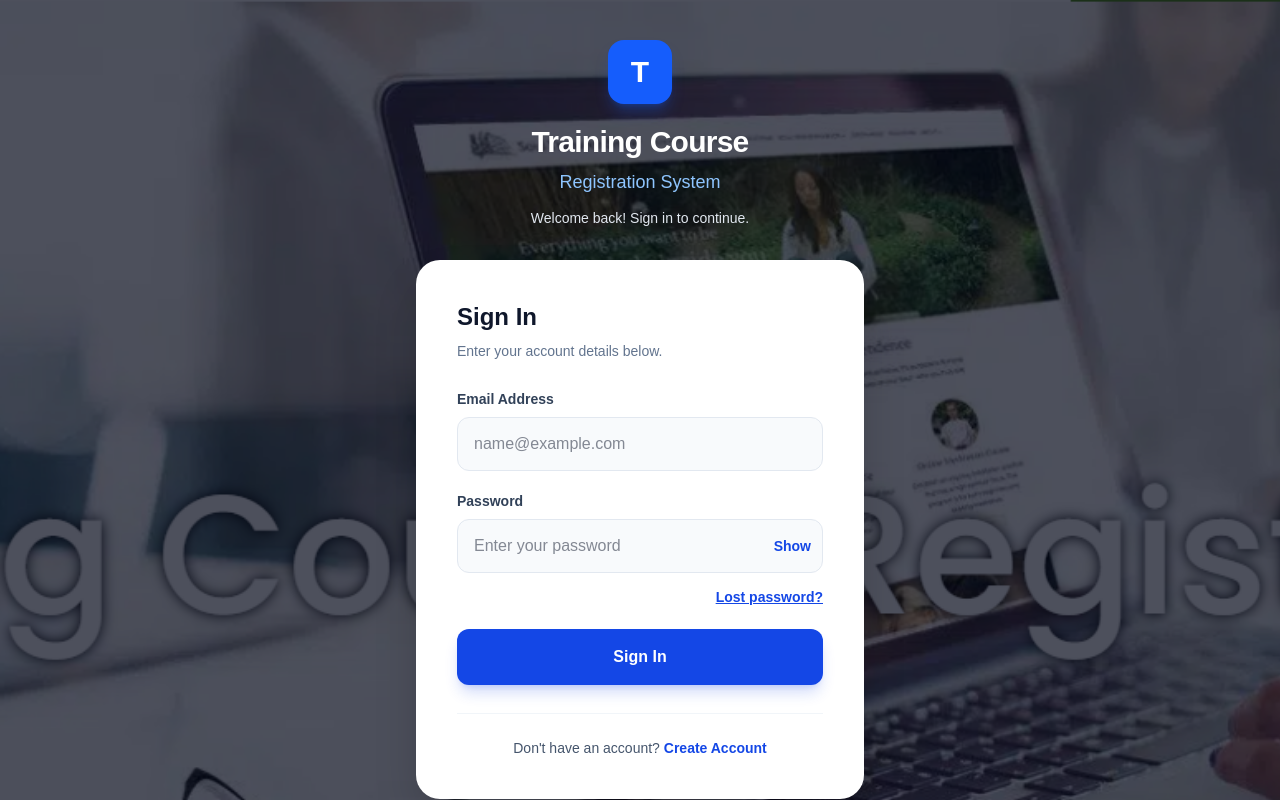
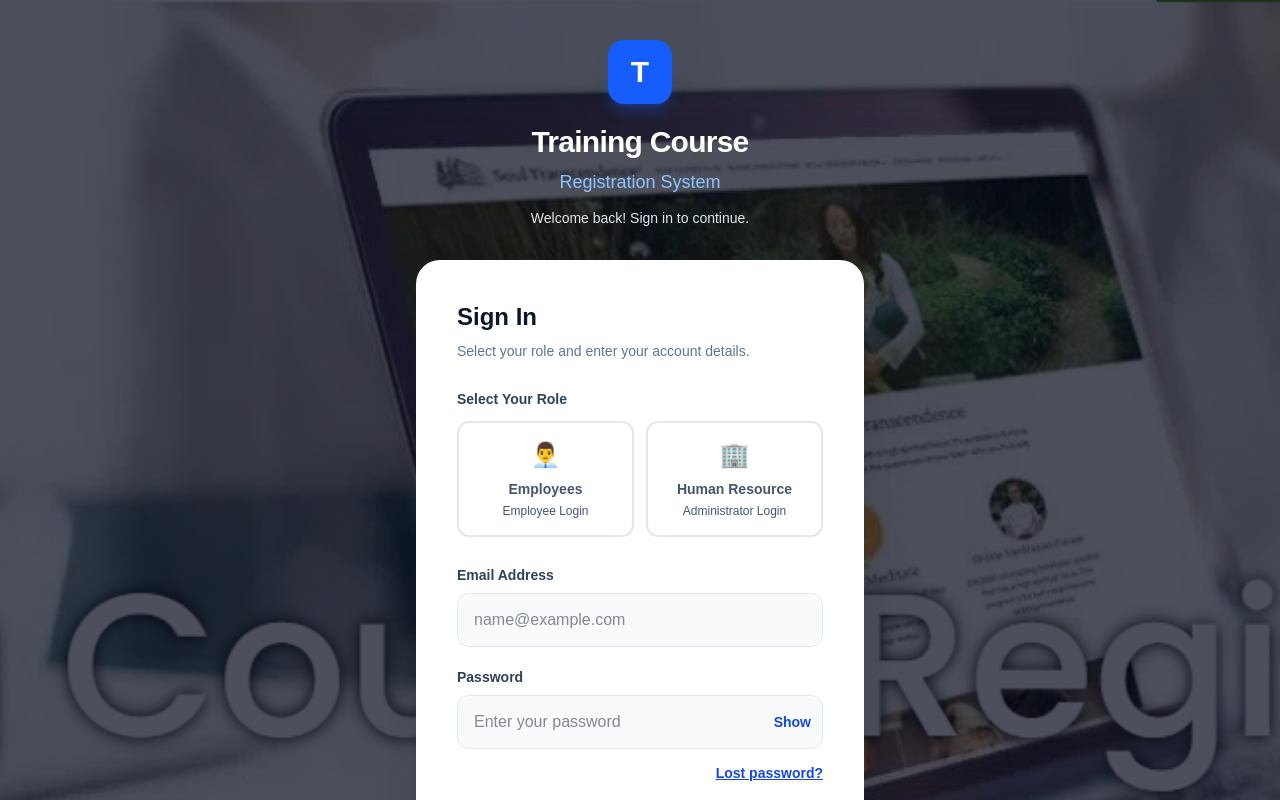
Before and after one commit to 0790192591/training-course-registration, a Next.js app in the folder frontend/: page /login in a window 1280 px wide. Shown: the top 800 px of the page. Built offline with nearby package versions, Linux system fonts and the light colour scheme; no server answers.

Commit message:
Add employee and human resource login roles

```diff
--- a/frontend/app/login/page.tsx
+++ b/frontend/app/login/page.tsx
@@ -1,13 +1,16 @@
 
 "use client";
 
-import { useState } from "react";
+import { useState, type FormEvent } from "react";
 import { supabase } from "../../lib/supabase";
 import { useRouter } from "next/navigation";
+
+type UserRole = "employee" | "admin";
 
 export default function LoginPage() {
   const router = useRouter();
 
+  const [selectedRole, setSelectedRole] = useState<UserRole | "">("");
   const [email, setEmail] = useState("");
   const [password, setPassword] = useState("");
   const [message, setMessage] = useState("");
@@ -16,13 +19,21 @@ export default function LoginPage() {
   const [resetLoading, setResetLoading] = useState(false);
   const [showPassword, setShowPassword] = useState(false);
 
-  async function handleLogin(e: React.FormEvent<HTMLFormElement>) {
+  async function handleLogin(e: FormEvent<HTMLFormElement>) {
     e.preventDefault();
+
     setMessage("");
     setResetMessage("");
+
+    if (!selectedRole) {
+      setMessage("Please select Employees or Human Resource first.");
+      return;
+    }
+
     setLoading(true);
 
     try {
+      // Authenticate user with Supabase
       const { data, error } = await supabase.auth.signInWithPassword({
         email: email.trim(),
         password,
@@ -36,10 +47,12 @@ export default function LoginPage() {
       const token = data.session?.access_token;
 
       if (!token) {
+        await supabase.auth.signOut();
         setMessage("Unable to get your login session. Please try again.");
         return;
       }
 
+      // Get the real user role from Django backend
       const response = await fetch(
         "https://training-course-registration.onrender.com/api/me/",
         {
@@ -53,6 +66,7 @@ export default function LoginPage() {
 
       if (!response.ok) {
         await supabase.auth.signOut();
+
         setMessage(
           "Unable to identify your account role. Please contact the administrator."
         );
@@ -61,6 +75,19 @@ export default function LoginPage() {
 
       const user = await response.json();
 
+      // Check the actual role against the selected login role
+      if (user.role !== selectedRole) {
+        await supabase.auth.signOut();
+
+        setMessage(
+          selectedRole === "admin"
+            ? "Access denied. This account is not registered as Human Resource."
+            : "Access denied. This account is not registered as an Employee."
+        );
+        return;
+      }
+
+      // Redirect according to the verified role
       if (user.role === "admin") {
         router.replace("/admin");
       } else if (user.role === "employee") {
@@ -74,8 +101,9 @@ export default function LoginPage() {
       router.refresh();
     } catch (error) {
       console.error("Login error:", error);
+
       setMessage(
-        "Unable to connect. Please check the servers and try again."
+        "Unable to connect. Please check your internet connection and try again."
       );
     } finally {
       setLoading(false);
@@ -113,6 +141,7 @@ export default function LoginPage() {
       );
     } catch (error) {
       console.error("Password reset error:", error);
+
       setResetMessage(
         "Unable to send the reset email. Please try again."
       );
@@ -124,11 +153,15 @@ export default function LoginPage() {
   return (
     <main
       className="relative flex min-h-screen items-center justify-center overflow-hidden bg-cover bg-center bg-no-repeat px-4 py-10"
-      style={{ backgroundImage: "url('/login-background.png')" }}
+      style={{
+        backgroundImage: "url('/login-background.png')",
+      }}
     >
       <div className="absolute inset-0 bg-slate-950/70" />
 
       <div className="relative z-10 w-full max-w-md">
+
+        {/* Header */}
         <div className="mb-8 text-center">
           <div className="mx-auto mb-5 flex h-16 w-16 items-center justify-center rounded-2xl bg-blue-600 text-3xl font-bold text-white shadow-lg shadow-blue-600/30">
             T
@@ -147,18 +180,90 @@ export default function LoginPage() {
           </p>
         </div>
 
+        {/* Login Card */}
         <div className="rounded-3xl border border-white/20 bg-white p-8 shadow-2xl sm:p-10">
+
           <div className="mb-7">
             <h2 className="text-2xl font-bold text-slate-900">
               Sign In
             </h2>
 
             <p className="mt-2 text-sm text-slate-500">
-              Enter your account details below.
+              Select your role and enter your account details.
             </p>
           </div>
 
+          {/* Role Selection */}
+          <div className="mb-7">
+            <label className="mb-3 block text-sm font-semibold text-slate-700">
+              Select Your Role
+            </label>
+
+            <div className="grid grid-cols-2 gap-3">
+
+              {/* Employees Button */}
+              <button
+                type="button"
+                disabled={loading}
+                onClick={() => {
+                  setSelectedRole("employee");
+                  setMessage("");
+                  setResetMessage("");
+                }}
+                className={`rounded-xl border-2 p-4 text-center transition ${
+                  selectedRole === "employee"
+                    ? "border-blue-600 bg-blue-50 text-blue-800 shadow-md"
+                    : "border-slate-200 bg-white text-slate-600 hover:border-blue-400 hover:bg-blue-50"
+                }`}
+              >
+                <span className="mb-2 block text-2xl">
+                  👨‍💼
+                </span>
+
+                <span className="block text-sm font-bold">
+                  Employees
+                </span>
+
+                <span className="mt-1 block text-xs">
+                  Employee Login
+                </span>
+              </button>
+
+              {/* Human Resource Button */}
+              <button
+                type="button"
+                disabled={loading}
+                onClick={() => {
+                  setSelectedRole("admin");
+                  setMessage("");
+                  setResetMessage("");
+                }}
+                className={`rounded-xl border-2 p-4 text-center transition ${
+                  selectedRole === "admin"
+                    ? "border-purple-600 bg-purple-50 text-purple-800 shadow-md"
+                    : "border-slate-200 bg-white text-slate-600 hover:border-purple-400 hover:bg-purple-50"
+                }`}
+              >
+                <span className="mb-2 block text-2xl">
+                  🏢
+                </span>
+
+                <span className="block text-sm font-bold">
+                  Human Resource
+                </span>
+
+                <span className="mt-1 block text-xs">
+                  Administrator Login
+                </span>
+              </button>
+
+            </div>
+          </div>
+
+          {/* Login Form */}
           <form onSubmit={handleLogin} className="space-y-5">
+
+            {/* Email */}
             <div>
               <label className="mb-2 block text-sm font-semibold text-slate-700">
                 Email Address
@@ -173,10 +278,12 @@ export default function LoginPage() {
                   setResetMessage("");
                 }}
                 placeholder="name@example.com"
+                autoComplete="email"
                 className="w-full rounded-xl border border-slate-200 bg-slate-50 px-4 py-3.5 text-slate-900 outline-none transition focus:border-blue-600 focus:bg-white focus:ring-4 focus:ring-blue-100"
               />
             </div>
 
+            {/* Password */}
             <div>
               <label className="mb-2 block text-sm font-semibold text-slate-700">
                 Password
@@ -189,6 +296,7 @@ export default function LoginPage() {
                   value={password}
                   onChange={(e) => setPassword(e.target.value)}
                   placeholder="Enter your password"
+                  autoComplete="current-password"
                   className="w-full rounded-xl border border-slate-200 bg-slate-50 px-4 py-3.5 pr-20 text-slate-900 outline-none transition focus:border-blue-600 focus:bg-white focus:ring-4 focus:ring-blue-100"
                 />
 
@@ -201,11 +309,12 @@ export default function LoginPage() {
                 </button>
               </div>
 
+              {/* Forgot Password */}
               <div className="mt-3 text-right">
                 <button
                   type="button"
                   onClick={handleForgotPassword}
-                  disabled={resetLoading}
+                  disabled={resetLoading || loading}
                   className="text-sm font-semibold text-blue-700 underline hover:text-blue-900 disabled:opacity-50"
                 >
                   {resetLoading ? "Sending..." : "Lost password?"}
@@ -213,30 +322,48 @@ export default function LoginPage() {
               </div>
             </div>
 
+            {/* Reset Message */}
             {resetMessage && (
-              <div className="rounded-xl border border-blue-200 bg-blue-50 p-3 text-sm text-blue-800">
+              <div
+                role="status"
+                className="rounded-xl border border-blue-200 bg-blue-50 p-3 text-sm text-blue-800"
+              >
                 {resetMessage}
               </div>
             )}
 
+            {/* Login Error */}
             {message && (
-              <div className="rounded-xl border border-red-200 bg-red-50 p-3 text-sm text-red-700">
+              <div
+                role="alert"
+                className="rounded-xl border border-red-200 bg-red-50 p-3 text-sm text-red-700"
+              >
                 {message}
               </div>
             )}
 
+            {/* Sign In Button */}
             <button
               type="submit"
-              disabled={loading}
+              disabled={loading || resetLoading}
               className="w-full rounded-xl bg-blue-700 px-4 py-4 font-bold text-white shadow-lg shadow-blue-700/20 transition hover:bg-blue-800 hover:shadow-xl disabled:cursor-not-allowed disabled:opacity-60"
             >
-              {loading ? "Signing in..." : "Sign In"}
+              {loading
+                ? "Signing in..."
+                : selectedRole === "admin"
+                  ? "Sign In as Human Resource"
+                  : selectedRole === "employee"
+                    ? "Sign In as Employee"
+                    : "Select Your Role to Sign In"}
             </button>
+
           </form>
 
+          {/* Register */}
           <div className="mt-7 border-t border-slate-100 pt-6 text-center">
             <p className="text-sm text-slate-600">
               Don't have an account?{" "}
+
               <a
                 href="/register"
                 className="font-bold text-blue-700 hover:text-blue-900"
@@ -245,11 +372,14 @@ export default function LoginPage() {
               </a>
             </p>
           </div>
+
         </div>
 
+        {/* Footer */}
         <p className="mt-7 text-center text-xs text-white/80">
           Training Course Registration System
         </p>
+
       </div>
     </main>
   );
```
